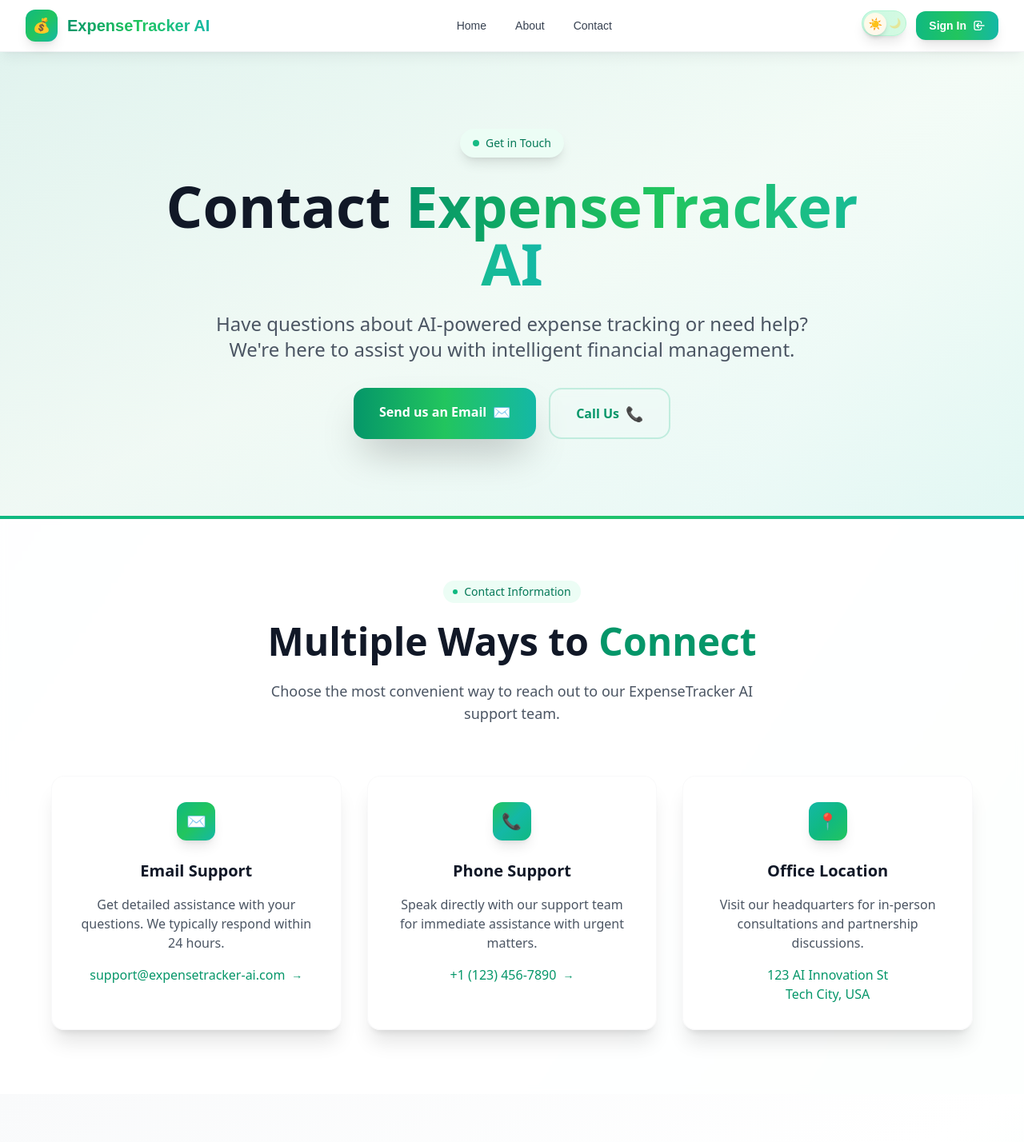
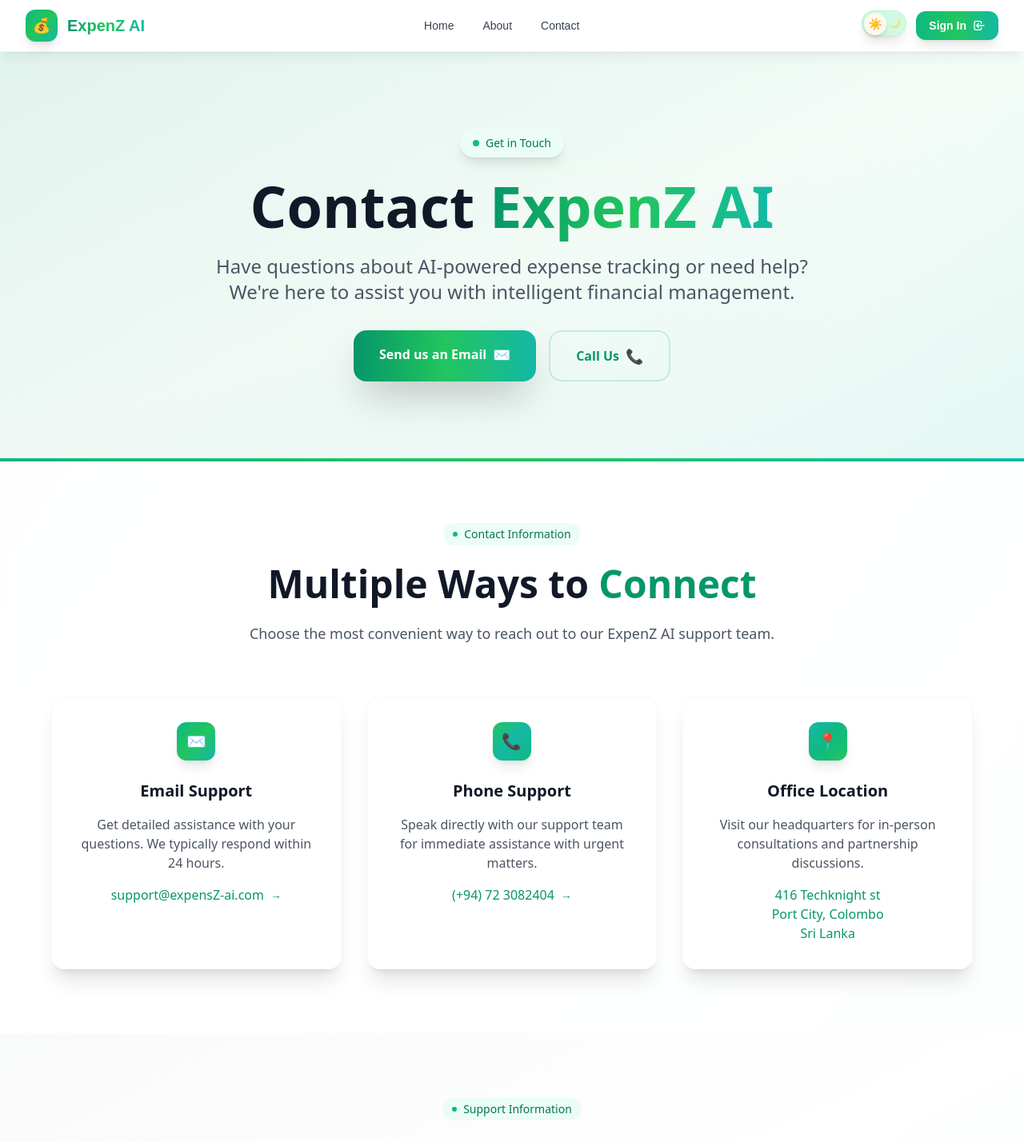
Before and after one commit to Dhanuja416/next-Expenz, a Next.js app: page /contact in a window 1280 px wide. Shown: the top 1428 px of the page at 80% size. Built offline with nearby package versions, Linux system fonts and the light colour scheme; no server answers.

Commit message:
Rename instances

```diff
--- a/Components/Footer.tsx
+++ b/Components/Footer.tsx
@@ -15,7 +15,7 @@ const Footer = () => {
                 <span className='text-white text-lg'>💰</span>
               </div>
               <h2 className='text-xl font-bold bg-gradient-to-r from-emerald-600 via-green-500 to-teal-500 bg-clip-text text-transparent'>
-                ExpenseTracker AI
+                ExpenZ AI
               </h2>
             </div>
             <p className='text-gray-600 dark:text-gray-400 leading-relaxed max-w-sm'>
@@ -90,7 +90,7 @@ const Footer = () => {
         <div className='flex flex-col md:flex-row justify-between items-center'>
           <div className='text-center md:text-left mb-4 md:mb-0'>
             <p className='text-gray-500 dark:text-gray-400 text-sm'>
-              © {new Date().getFullYear()} ExpenseTracker AI. All rights
+              © {new Date().getFullYear()} ExpenZ AI. All rights
               reserved.
             </p>
           </div>
--- a/Components/Navbar.tsx
+++ b/Components/Navbar.tsx
@@ -33,7 +33,7 @@ export default function Navbar() {
                 </span>
               </div>
               <span className='text-sm sm:text-base md:text-lg lg:text-xl font-bold bg-gradient-to-r from-emerald-600 via-green-500 to-teal-500 bg-clip-text text-transparent'>
-                <span className='hidden sm:inline'>ExpenseTracker AI</span>
+                <span className='hidden sm:inline'>ExpenZ AI</span>
                 <span className='sm:hidden'>ExpenseTracker</span>
               </span>
             </Link>
--- a/app/about/page.tsx
+++ b/app/about/page.tsx
@@ -15,7 +15,7 @@ const AboutPage = () => {
           <h1 className='text-3xl sm:text-4xl md:text-5xl lg:text-6xl xl:text-7xl font-bold mb-4 sm:mb-6 text-gray-900 dark:text-gray-100 leading-tight'>
             About{' '}
             <span className='bg-gradient-to-r from-emerald-600 via-green-500 to-teal-500 bg-clip-text text-transparent'>
-              ExpenseTracker AI
+              ExpenZ AI
             </span>
           </h1>
           <p className='text-base sm:text-lg md:text-xl lg:text-2xl text-gray-600 dark:text-gray-400 max-w-3xl mx-auto leading-relaxed px-2 sm:px-0'>
@@ -53,7 +53,7 @@ const AboutPage = () => {
             <span className='text-emerald-600 dark:text-emerald-400'>AI</span>
           </h2>
           <p className='text-lg md:text-xl text-gray-600 dark:text-gray-400 leading-relaxed max-w-3xl mx-auto'>
-            At ExpenseTracker AI, we leverage cutting-edge artificial
+            At ExpenZ AI, we leverage cutting-edge artificial
             intelligence to revolutionize how individuals achieve financial
             wellness. Our AI analyzes your spending patterns to deliver
             personalized recommendations and actionable insights that lead to
@@ -99,7 +99,7 @@ const AboutPage = () => {
             <h2 className='text-4xl md:text-5xl font-bold mb-6 text-gray-900 dark:text-gray-100'>
               Why Choose{' '}
               <span className='text-emerald-600 dark:text-emerald-400'>
-                ExpenseTracker AI?
+                ExpenZ AI?
               </span>
             </h2>
             <p className='text-lg text-gray-600 dark:text-gray-400 max-w-2xl mx-auto'>
@@ -185,7 +185,7 @@ const AboutPage = () => {
           <div className='grid grid-cols-1 md:grid-cols-2 gap-12 items-center'>
             <div className='space-y-6'>
               <p className='text-lg text-gray-600 dark:text-gray-400 leading-relaxed'>
-                ExpenseTracker AI was born from the vision of creating truly
+                ExpenZ AI was born from the vision of creating truly
                 intelligent financial management tools. Our team of financial
                 experts, data scientists, and technologists came together to
                 solve a critical problem: making personal finance management
@@ -262,7 +262,7 @@ const AboutPage = () => {
 
           <p className='text-xl md:text-2xl mb-10 text-gray-600 dark:text-gray-400 max-w-2xl mx-auto leading-relaxed'>
             Join thousands of users who have already transformed their financial
-            habits with ExpenseTracker AI. Start your journey towards smarter
+            habits with ExpenZ AI. Start your journey towards smarter
             budgeting today.
           </p>
 
--- a/app/contact/page.tsx
+++ b/app/contact/page.tsx
@@ -14,7 +14,7 @@ const ContactPage = () => {
           <h1 className='text-3xl sm:text-4xl md:text-5xl lg:text-6xl xl:text-7xl font-bold mb-4 sm:mb-6 text-gray-900 dark:text-gray-100 leading-tight'>
             Contact{' '}
             <span className='bg-gradient-to-r from-emerald-600 via-green-500 to-teal-500 bg-clip-text text-transparent'>
-              ExpenseTracker AI
+              ExpenZ AI
             </span>
           </h1>
           <p className='text-base sm:text-lg md:text-xl lg:text-2xl text-gray-600 dark:text-gray-400 max-w-3xl mx-auto leading-relaxed px-2 sm:px-0'>
@@ -23,7 +23,7 @@ const ContactPage = () => {
           </p>
           <div className='mt-6 sm:mt-8 flex flex-col sm:flex-row gap-3 sm:gap-4 justify-center px-2 sm:px-0'>
             <a
-              href='mailto:support@expensetracker-ai.com'
+              href='mailto:support@expenZ-ai.com'
               className='group relative overflow-hidden bg-gradient-to-r from-emerald-600 via-green-500 to-teal-500 hover:from-emerald-700 hover:via-green-600 hover:to-teal-600 text-white px-6 sm:px-8 py-3 sm:py-4 rounded-xl sm:rounded-2xl font-semibold shadow-2xl hover:shadow-3xl transition-all duration-200 transform hover:-translate-y-0.5'
             >
               <span className='relative z-10 flex items-center justify-center gap-2'>
@@ -59,7 +59,7 @@ const ContactPage = () => {
               </span>
             </h2>
             <p className='text-sm sm:text-base md:text-lg text-gray-600 dark:text-gray-400 max-w-2xl mx-auto px-2 sm:px-0'>
-              Choose the most convenient way to reach out to our ExpenseTracker
+              Choose the most convenient way to reach out to our ExpenZ
               AI support team.
             </p>
           </div>
@@ -79,11 +79,11 @@ const ContactPage = () => {
                   respond within 24 hours.
                 </p>
                 <a
-                  href='mailto:support@expensetracker-ai.com'
+                  href='mailto:support@expenZ-ai.com'
                   className='inline-flex items-center gap-2 text-emerald-600 dark:text-emerald-400 hover:text-emerald-700 dark:hover:text-emerald-300 font-medium transition-colors duration-200 text-sm sm:text-base break-all sm:break-normal'
                 >
                   <span className='hidden sm:inline'>
-                    support@expensetracker-ai.com
+                    support@expensZ-ai.com
                   </span>
                   <span className='sm:hidden'>Email Us</span>
                   <span className='text-sm'>→</span>
@@ -108,7 +108,7 @@ const ContactPage = () => {
                   href='tel:+11234567890'
                   className='inline-flex items-center gap-2 text-emerald-600 dark:text-emerald-400 hover:text-emerald-700 dark:hover:text-emerald-300 font-medium transition-colors duration-200 text-sm sm:text-base'
                 >
-                  +1 (123) 456-7890
+                  (+94) 72 3082404
                   <span className='text-sm'>→</span>
                 </a>
               </div>
@@ -128,9 +128,11 @@ const ContactPage = () => {
                   partnership discussions.
                 </p>
                 <div className='text-emerald-600 dark:text-emerald-400 font-medium text-sm sm:text-base'>
-                  123 AI Innovation St
+                  416 Techknight st
                   <br />
-                  Tech City, USA
+                  Port City, Colombo
+                  <br />
+                  Sri Lanka
                 </div>
               </div>
             </div>
```
